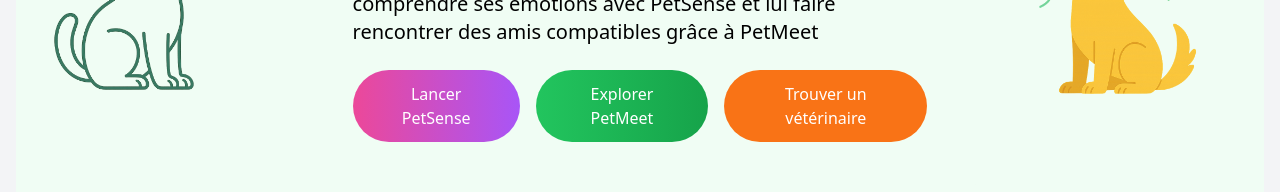
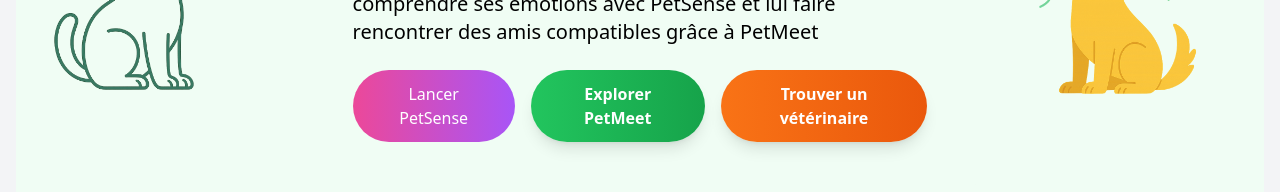
Before and after one commit to REKA157/project-pet, a React (Vite) app: page / in a window 1280 px wide. Shown: the part 376-568 px from the top of the page. Built offline with nearby package versions, Linux system fonts and the light colour scheme; no server answers; the HTML template or start-up script is replaced by a standard one.

Commit message:
feat: style find veterinarian button

```diff
--- a/src/pages/Home.jsx
+++ b/src/pages/Home.jsx
@@ -69,18 +69,20 @@
                 >
                   Lancer PetSense
                 </button>
-                <button
+                <motion.button
                   onClick={() => navigate('/app/petmeet')}
-                  className="px-8 py-3 bg-gradient-to-r from-green-500 to-green-600 text-white rounded-full hover:from-green-600 hover:to-green-700 transition-colors"
+                  className="px-8 py-3 bg-gradient-to-r from-green-500 to-green-600 text-white rounded-full font-semibold hover:from-green-600 hover:to-green-700 transition-all duration-300 shadow-lg hover:shadow-xl"
+                  whileHover={{ scale: 1.05, boxShadow: "0 20px 25px -5px rgba(0, 0, 0, 0.1), 0 10px 10px -5px rgba(0, 0, 0, 0.04)" }}
                 >
                   Explorer PetMeet
-                </button>
-                <button
+                </motion.button>
+                <motion.button
                   onClick={() => navigate('/app/veterinaires')}
-                  className="px-8 py-3 bg-orange-500 text-white rounded-full hover:bg-orange-600 transition-colors"
+                  className="px-8 py-3 bg-gradient-to-r from-orange-500 to-orange-600 text-white rounded-full font-semibold hover:from-orange-600 hover:to-orange-700 transition-all duration-300 shadow-lg hover:shadow-xl"
+                  whileHover={{ scale: 1.05, boxShadow: "0 20px 25px -5px rgba(0, 0, 0, 0.1), 0 10px 10px -5px rgba(0, 0, 0, 0.04)" }}
                 >
                   Trouver un vétérinaire
-                </button>
+                </motion.button>
               </div>
             </div>
 
```
